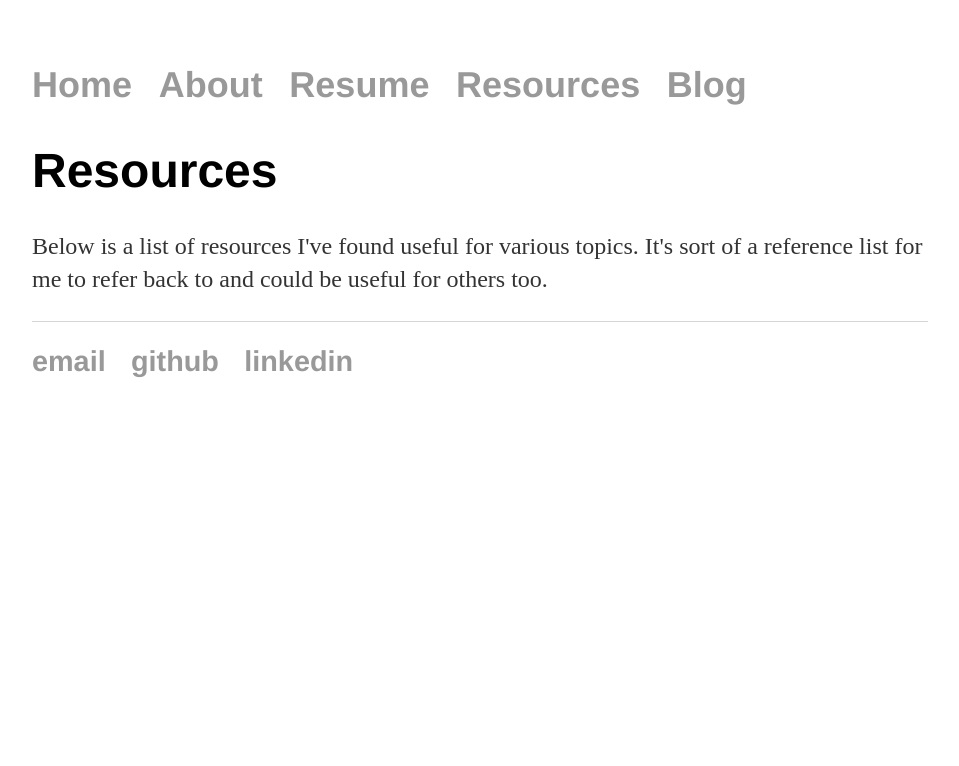
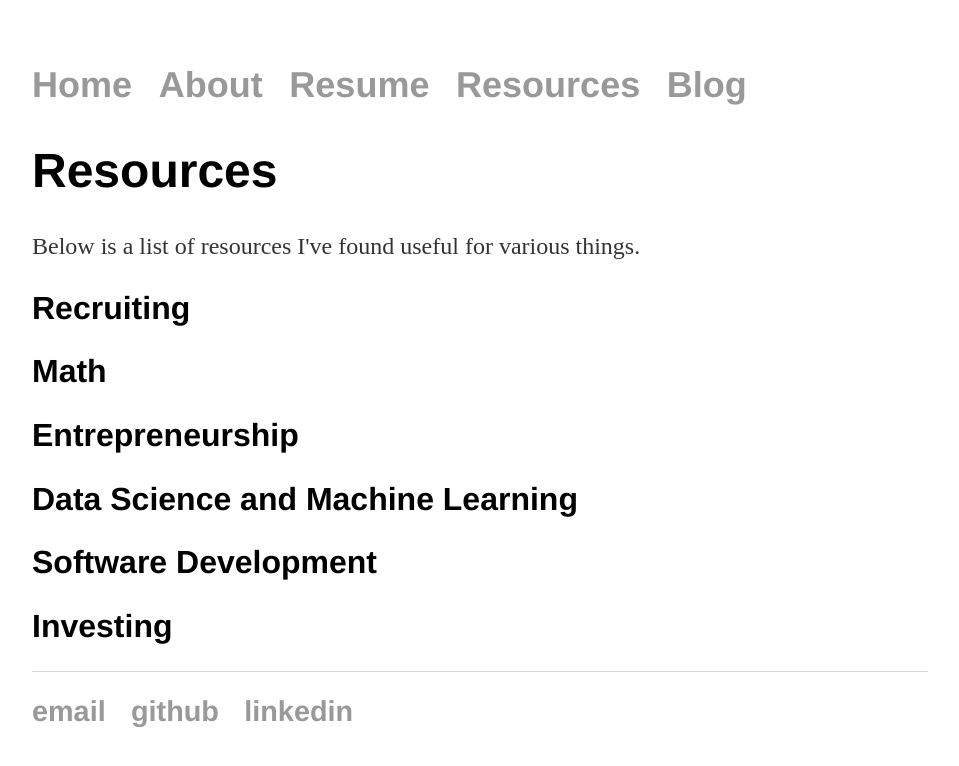
Before and after one commit to avyukd/avyukd.github.io, a Jekyll site: the page built from resources/index.html, in a window 1280 px wide. Shown: the top 766 px of the page, without its empty margins (160-1119 px from the left). Built offline with Jekyll 4.4.1, drawn with Linux system fonts in a browser that asks for light colours.

Commit message:
wroking on resources

```diff
--- a/css/main.css
+++ b/css/main.css
@@ -23,6 +23,10 @@ h1 {
     font-size: 3em;
     font-family:'Helvetica', 'Arial', 'Sans-Serif';
 }
+h2 {
+    font-size: 2em;
+    font-family:'Helvetica', 'Arial', 'Sans-Serif';
+}
 p, ul, li {
     font-size: 1.5em;
     line-height: 1.4em;
--- a/resources/index.html
+++ b/resources/index.html
@@ -4,5 +4,11 @@ title: Resources
 ---
 <div class="blurb">
 	<h1>Resources</h1>
-	<p>Below is a list of resources I've found useful for various topics. It's sort of a reference list for me to refer back to and could be useful for others too.</p>
+	<p>Below is a list of resources I've found useful for various things.</p>
+	<h2>Recruiting</h2>
+	<h2>Math</h2>
+	<h2>Entrepreneurship</h2>
+	<h2>Data Science and Machine Learning</h2>
+	<h2>Software Development</h2>
+	<h2>Investing</h2>
 </div>
```
